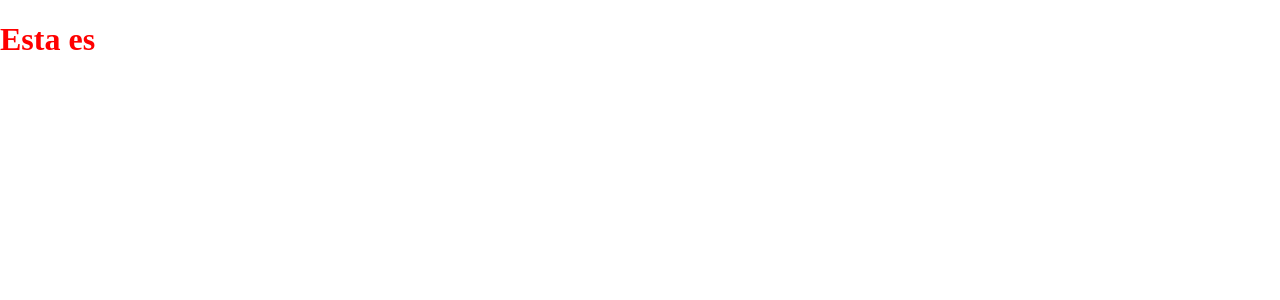
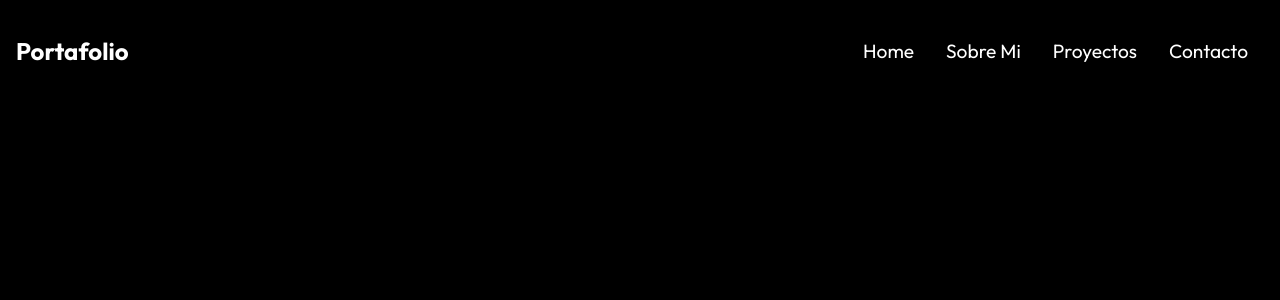
Before and after one commit to ArmandoMtz280/PortfolioV2, a React (Vite) app: page / in a window 1280 px wide. Shown: the top 300 px of the page. Built offline with nearby package versions, Linux system fonts and the light colour scheme.

Commit message:
Se crea Navbar

```diff
--- a/src/App.jsx
+++ b/src/App.jsx
@@ -1,10 +1,21 @@
 import './index.css'
+import { Routes, Route } from 'react-router-dom'
+import Home from "./routes/Home"
+import About from "./routes/About"
+import Projects  from "./routes/Projects"
+import Contact from "./routes/Contact"
+
 
 function App() {
 
   return (
     <>
-      <h1>Esta es</h1>
+      <Routes>
+        <Route path='/' element={<Home />}/>
+        <Route path='/about' element={<About />}/>
+        <Route path='/projects' element={<Projects />}/>
+        <Route path='/contact' element={<Contact />}/>
+      </Routes>
     </>
   )
 }
--- /dev/null
+++ b/src/components/Navbar/Navbar.css
@@ -0,0 +1,56 @@
+.header {
+    display: flex;
+    justify-content: space-between;
+    align-items: center;
+    padding: 1rem;
+}
+
+.nav-menu {
+    display: flex;
+}
+
+.nav-menu li {
+    padding: 0 1rem;
+}
+
+.nav-menu li a{
+    font-size: 1.2rem;
+
+}
+
+.hamburguer {
+    display: none;
+}
+
+@media (max-width: 1040px) {
+    .nav-menu {
+        flex-direction: column;
+        justify-content: center;
+        align-items: center;
+        width: 100%;
+        height: 100vh;
+        background: rgba(0, 0, 0, 0.9);
+        position: absolute;
+        top: 0;
+        left: -100%;
+        z-index: -1;
+        transition: 0.3s;
+    }
+
+    .nav-menu.active {
+        left: 0;
+    }
+
+    .nav-menu li {
+        padding: 1rem 0;
+    }
+
+    .nav-menu li a {
+        font-size: 2rem;
+        font-weight: bold;
+    }
+
+    .hamburguer {
+        display: initial;
+    }
+}
--- /dev/null
+++ b/src/components/Navbar/Navbar.jsx
@@ -0,0 +1,35 @@
+import { Link } from "react-router-dom";
+import { FaBars, FaTimes } from "react-icons/fa";
+import "./Navbar.css"
+import { useState } from "react";
+
+export default function () {
+
+    const [click, setClick] = useState(false);
+    const handleClick = () => setClick(!click);
+
+    return(
+        <header className="header">
+            <Link to="/"><h2>Portafolio</h2></Link>
+            <nav className="nav">
+                <ul className={click ? "nav-menu active" : "nav-menu"}>
+                    <li><Link to="/">Home</Link></li>
+                    <li><Link to="/about">Sobre Mi</Link></li>
+                    <li><Link to="/projects">Proyectos</Link></li>
+                    <li><Link to="/contact">Contacto</Link></li>
+                </ul>
+                <div className="hamburguer" onClick={ handleClick }>
+                  {
+                    click ? (
+                       <FaTimes size={20} style={{color: "#fff"}}/>
+                    ) : (
+                       <FaBars size={20} style={{color: "#fff"}}/>
+                    )
+                  }
+
+
+                </div>
+            </nav>
+        </header>
+    );
+}
--- a/src/index.css
+++ b/src/index.css
@@ -1,18 +1,43 @@
+@import url('https://fonts.googleapis.com/css2?family=Outfit:wght@100..900&display=swap');
 
+* {
+  box-sizing: border-box;
+  margin: 0;
+  padding: 0;
+  font-family: "Outfit", sans-serif;
+}
 
 body {
-  margin: 0;
+  background-color: #000;
 }
 
-
-
-code {
-  font-size: 15px;
-  line-height: 135%;
-  padding: 4px 8px;
-  background: var(--code-bg);
+h1, h4, p, a {
+   color: #fff;
+   text-decoration: none;
 }
 
-h1 {
-  color: red;
+ul {
+  list-style-type: none;
 }
+
+.btn {
+  padding: 12px 32px;
+  font-size: 1rem;
+  text-transform: uppercase;
+  background: rgb(248, 217, 15);
+  color: #222;
+  border: 1px solid #fff;
+  font-weight: 600;
+  cursor: pointer;
+}
+
+.btn-light {
+  background: transparent;
+  color: #fff;
+}
+
+.btn:hover {
+  background-color: rgba(255, 255, 255, 0.2);
+  color: #FFF;
+  transition: 0.3S;
+}
--- a/src/main.jsx
+++ b/src/main.jsx
@@ -3,6 +3,7 @@ import { createRoot } from 'react-dom/client'
 import App from './App'
 import './index.css'
 import { BrowserRouter } from "react-router-dom"
+
 
 createRoot(document.getElementById('root')).render(
   <StrictMode>
--- /dev/null
+++ b/src/routes/About.jsx
@@ -0,0 +1,9 @@
+import "../index.css"
+
+export default function About () {
+   return(
+      <div>
+        Sobre Mi
+      </div>
+   );
+};
--- /dev/null
+++ b/src/routes/Contact.jsx
@@ -0,0 +1,9 @@
+
+
+export default function Contact () {
+    return(
+        <div>
+            Contacto
+        </div>
+    );
+};
--- /dev/null
+++ b/src/routes/Home.jsx
@@ -0,0 +1,10 @@
+import Navbar from "../components/Navbar/Navbar";
+
+export default function Home () {
+   return(
+      <>
+        <div>Home</div>
+        <Navbar />
+      </>
+   );
+};
--- /dev/null
+++ b/src/routes/Projects.jsx
@@ -0,0 +1,9 @@
+
+
+export default function Projects () {
+   return(
+     <div>
+        Proyectos
+     </div>
+   );
+};
```
